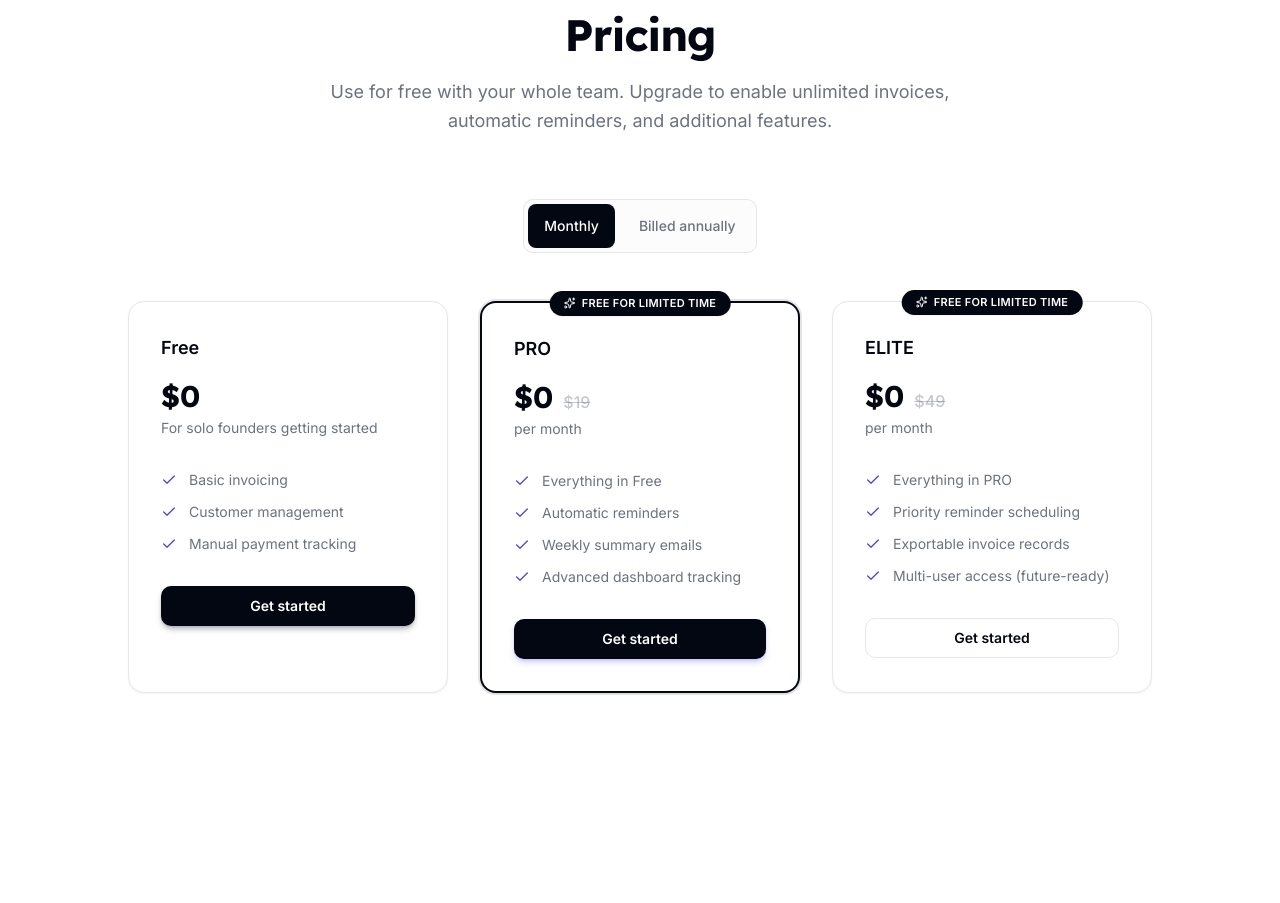
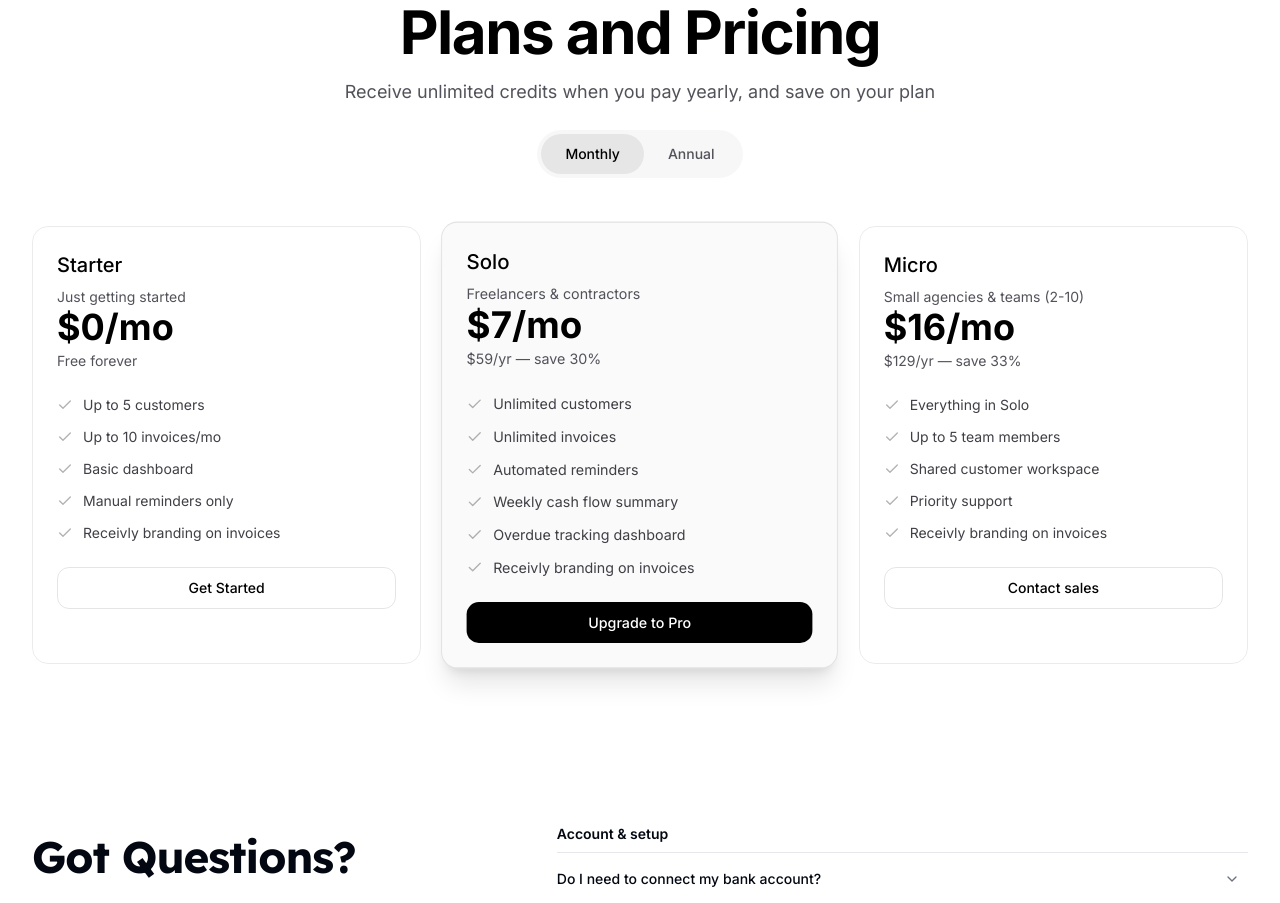
Before and after one commit to squid-beast/Receivly, a React (Vite) app in the folder frontend/: page / in a window 1280 px wide. Shown: the part 2120-3023 px from the top of the page. Built offline with nearby package versions, Linux system fonts and the light colour scheme; no server answers.

Commit message:
pricing change

```diff
--- a/frontend/index.html
+++ b/frontend/index.html
@@ -1,13 +1,6 @@
 <!doctype html>
 <html lang="en">
   <head>
-    <!-- Start cookieyes banner -->
-    <script
-      id="cookieyes"
-      type="text/javascript"
-      src="https://cdn-cookieyes.com/client_data/f88a433d1f43d8fd906c8a112773e3d4/script.js"
-    ></script>
-    <!-- End cookieyes banner -->
     <meta charset="UTF-8" />
     <link rel="icon" type="image/svg+xml" href="/favicon.svg" />
     <meta
--- a/frontend/src/components/landing/FAQ.tsx
+++ b/frontend/src/components/landing/FAQ.tsx
@@ -68,10 +68,10 @@
             <p className="mt-4 text-lg leading-relaxed text-muted-foreground">
               If you can't find what you're looking for,{" "}
               <a
-                href="mailto:startwithleo@gmail.com"
+                href="mailto:founder@getreceivly.com"
                 className="font-medium text-primary-600 underline underline-offset-4 hover:text-primary-700"
               >
-                startwithleo@gmail.com
+                founder@getreceivly.com
               </a>
               .
             </p>
--- /dev/null
+++ b/frontend/src/components/ui/demo.tsx
@@ -0,0 +1,5 @@
+import Pricing from "@/components/ui/pricing-component";
+
+export default function DemoOne() {
+  return <Pricing />;
+}
--- /dev/null
+++ b/frontend/src/components/ui/pricing-component.tsx
@@ -0,0 +1,189 @@
+import { useState } from "react";
+import { Check } from "lucide-react";
+
+const Pricing = () => {
+  const [isAnnual, setIsAnnual] = useState(false);
+  const plans = [
+    {
+      tag: undefined,
+      name: "Starter",
+      description: "Just getting started",
+      priceMonthly: "$0/mo",
+      priceAnnual: "$0/yr",
+      priceMetaMonthly: "Free forever",
+      priceMetaAnnual: "Free forever",
+      contactEmail: undefined,
+      features: [
+        "Up to 5 customers",
+        "Up to 10 invoices/mo",
+        "Basic dashboard",
+        "Manual reminders only",
+        "Receivly branding on invoices",
+      ],
+      cta: "Get Started",
+      highlighted: false,
+    },
+    {
+      tag: undefined,
+      name: "Solo",
+      description: "Freelancers & contractors",
+      priceMonthly: "$7/mo",
+      priceAnnual: "$59/yr",
+      priceMetaMonthly: "$59/yr — save 30%",
+      priceMetaAnnual: "Save 30% vs monthly",
+      contactEmail: undefined,
+      features: [
+        "Unlimited customers",
+        "Unlimited invoices",
+        "Automated reminders",
+        "Weekly cash flow summary",
+        "Overdue tracking dashboard",
+        "Receivly branding on invoices",
+      ],
+      cta: "Upgrade to Pro",
+      highlighted: true,
+    },
+    {
+      tag: undefined,
+      name: "Micro",
+      description: "Small agencies & teams (2-10)",
+      priceMonthly: "$16/mo",
+      priceAnnual: "$129/yr",
+      priceMetaMonthly: "$129/yr — save 33%",
+      priceMetaAnnual: "Save 33% vs monthly",
+      contactEmail: "founder@getreceivly.com",
+      features: [
+        "Everything in Solo",
+        "Up to 5 team members",
+        "Shared customer workspace",
+        "Priority support",
+        "Receivly branding on invoices",
+      ],
+      cta: "Contact sales",
+      highlighted: false,
+    },
+  ];
+
+  return (
+    <section id="pricing" className="bg-white dark:bg-black mt-14 scroll-mt-20">
+      <div className="max-w-7xl mx-auto px-4 sm:px-6 lg:px-8 py-12">
+        <div className="text-center max-w-3xl mx-auto mb-12">
+          <h1 className="text-4xl md:text-5xl lg:text-6xl font-bold text-black dark:text-white mb-4 tracking-tight">
+            Plans and Pricing
+          </h1>
+          <p className="text-lg text-zinc-600 dark:text-zinc-400 mb-6">
+            Receive unlimited credits when you pay yearly, and save on your plan
+          </p>
+
+          <div className="inline-flex items-center bg-black/[0.03] dark:bg-white/[0.03] rounded-full p-1">
+            <button
+              type="button"
+              className={`px-6 py-2.5 rounded-full text-sm font-medium transition-colors ${
+                !isAnnual
+                  ? "bg-black/[0.07] dark:bg-white/[0.07] text-black dark:text-white"
+                  : "text-zinc-600 dark:text-zinc-400 hover:text-black dark:hover:text-white"
+              }`}
+              onClick={() => setIsAnnual(false)}
+            >
+              Monthly
+            </button>
+            <button
+              type="button"
+              className={`px-6 py-2.5 rounded-full text-sm font-medium transition-colors ${
+                isAnnual
+                  ? "bg-black/[0.07] dark:bg-white/[0.07] text-black dark:text-white"
+                  : "text-zinc-600 dark:text-zinc-400 hover:text-black dark:hover:text-white"
+              }`}
+              onClick={() => setIsAnnual(true)}
+            >
+              Annual
+            </button>
+          </div>
+        </div>
+
+        <div className="grid grid-cols-1 md:grid-cols-3 gap-6 max-w-7xl mx-auto">
+          {plans.map((plan) => (
+            <div
+              key={plan.name}
+              className={`relative rounded-2xl border ${
+                plan.highlighted
+                  ? "border-black/10 dark:border-white/10 bg-black/[0.02] dark:bg-white/[0.02] scale-[1.02] shadow-xl"
+                  : "border-black/[0.08] dark:border-white/[0.08] hover:border-black/10 dark:hover:border-white/10"
+              } p-6 transition-all duration-300`}
+            >
+              {plan.tag && (
+                <div className="absolute top-4 left-4">
+                  <span className="inline-flex items-center gap-1 rounded-full bg-black/[0.03] dark:bg-white/[0.03] px-4 py-1 text-xs font-medium text-black/70 dark:text-white/70 backdrop-blur-sm border border-black/10 dark:border-white/10">
+                    {plan.tag}
+                  </span>
+                </div>
+              )}
+
+              {plan.highlighted && plan.tag === "Most Popular" && (
+                <div className="absolute -top-4 left-1/2 -translate-x-1/2">
+                  <div className="relative">
+                    <div className="absolute inset-0 bg-black/10 dark:bg-white/10 rounded-full blur-[2px]" />
+
+                    <div className="relative px-4 py-1.5 bg-black/[0.03] dark:bg-white/[0.03] backdrop-blur-sm rounded-full border border-black/10 dark:border-white/10">
+                      <div className="flex items-center gap-1.5">
+                        <span className="inline-block w-1 h-1 rounded-full bg-black/60 dark:bg-white/60 animate-pulse" />
+                        <span className="text-xs font-medium text-black/80 dark:text-white/80">
+                          Most Popular
+                        </span>
+                      </div>
+                    </div>
+                  </div>
+                </div>
+              )}
+
+              <div className="mb-6">
+                <h3 className="text-xl font-medium text-black dark:text-white mb-2">
+                  {plan.name}
+                </h3>
+                <p className="text-sm text-zinc-600 dark:text-zinc-400 mt-0">
+                  {plan.description}
+                </p>
+                <div className="flex flex-col gap-1">
+                  <span className="text-4xl font-bold text-black dark:text-white">
+                    {isAnnual ? plan.priceAnnual : plan.priceMonthly}
+                  </span>
+                  <span className="text-sm text-zinc-600 dark:text-zinc-400">
+                    {isAnnual ? plan.priceMetaAnnual : plan.priceMetaMonthly}
+                  </span>
+                </div>
+              </div>
+
+              <div className="space-y-3 mb-6">
+                {plan.features.map((feature, i) => (
+                  <div key={i} className="flex items-center gap-2.5">
+                    <Check className="h-4 w-4 text-black/30 dark:text-white/30" />
+                    <span className="text-sm text-zinc-700 dark:text-zinc-300">
+                      {feature}
+                    </span>
+                  </div>
+                ))}
+              </div>
+
+              <button
+                type="button"
+                className={`w-full py-2.5 px-4 rounded-xl text-sm font-medium transition-colors ${
+                  plan.highlighted
+                    ? "bg-black dark:bg-white text-white dark:text-black hover:bg-black/90 dark:hover:bg-white/90"
+                    : "border border-black/10 dark:border-white/10 text-black dark:text-white hover:bg-black/[0.03] dark:hover:bg-white/[0.03]"
+                }`}
+                onClick={() => {
+                  if (!plan.contactEmail) return;
+                  window.location.href = `mailto:${plan.contactEmail}`;
+                }}
+              >
+                {plan.cta}
+              </button>
+            </div>
+          ))}
+        </div>
+      </div>
+    </section>
+  );
+};
+
+export default Pricing;
--- a/frontend/src/pages/Contact.tsx
+++ b/frontend/src/pages/Contact.tsx
@@ -17,10 +17,10 @@
           </p>
           <p className="mt-6">
             <a
-              href="mailto:startwithleo@gmail.com"
+              href="mailto:founder@getreceivly.com"
               className="font-medium text-primary-600 underline underline-offset-4 hover:text-primary-700"
             >
-              startwithleo@gmail.com
+              founder@getreceivly.com
             </a>
           </p>
           <p className="mt-8">
--- a/frontend/src/pages/Help.tsx
+++ b/frontend/src/pages/Help.tsx
@@ -22,10 +22,10 @@
           <p className="mt-4 text-muted-foreground leading-relaxed">
             For anything else, reach out at{" "}
             <a
-              href="mailto:startwithleo@gmail.com"
+              href="mailto:founder@getreceivly.com"
               className="font-medium text-primary-600 underline underline-offset-4 hover:text-primary-700"
             >
-              startwithleo@gmail.com
+              founder@getreceivly.com
             </a>
             .
           </p>
--- a/frontend/src/pages/HelpSupportPage.tsx
+++ b/frontend/src/pages/HelpSupportPage.tsx
@@ -250,10 +250,10 @@
         <p className="mt-1.5 text-sm text-muted-foreground">
           Reach out to us at{" "}
           <a
-            href="mailto:startwithleo@gmail.com"
+            href="mailto:founder@getreceivly.com"
             className="font-medium text-emerald-600 underline underline-offset-2 hover:text-emerald-700 dark:text-emerald-400 dark:hover:text-emerald-300"
           >
-            startwithleo@gmail.com
+            founder@getreceivly.com
           </a>{" "}
           and we'll get back to you within 24 hours.
         </p>
--- a/frontend/src/pages/LandingPage.tsx
+++ b/frontend/src/pages/LandingPage.tsx
@@ -3,7 +3,7 @@
 import { AcmeHero } from "@/components/ui/acme-hero";
 import { Problem } from "@/components/landing/Problem";
 import { Features } from "@/components/landing/Features";
-import { Pricing } from "@/components/landing/Pricing";
+import Pricing from "@/components/ui/pricing-component";
 import { FAQ } from "@/components/landing/FAQ";
 import { Footer } from "@/components/landing/Footer";
 
--- a/frontend/src/pages/PrivacyPolicy.tsx
+++ b/frontend/src/pages/PrivacyPolicy.tsx
@@ -145,10 +145,10 @@
               <p>
                 For questions about this Privacy Policy or our privacy practices, please contact us at{" "}
                 <a
-                  href="mailto:startwithleo@gmail.com"
+                  href="mailto:founder@getreceivly.com"
                   className="text-primary-600 underline underline-offset-4 hover:text-primary-700"
                 >
-                  startwithleo@gmail.com
+                  founder@getreceivly.com
                 </a>
                 .
               </p>
--- a/frontend/src/pages/TermsOfService.tsx
+++ b/frontend/src/pages/TermsOfService.tsx
@@ -117,10 +117,10 @@
               <p>
                 For questions about these Terms and Conditions, please contact us at{" "}
                 <a
-                  href="mailto:startwithleo@gmail.com"
+                  href="mailto:founder@getreceivly.com"
                   className="text-primary-600 underline underline-offset-4 hover:text-primary-700"
                 >
-                  startwithleo@gmail.com
+                  founder@getreceivly.com
                 </a>
                 .
               </p>
```
